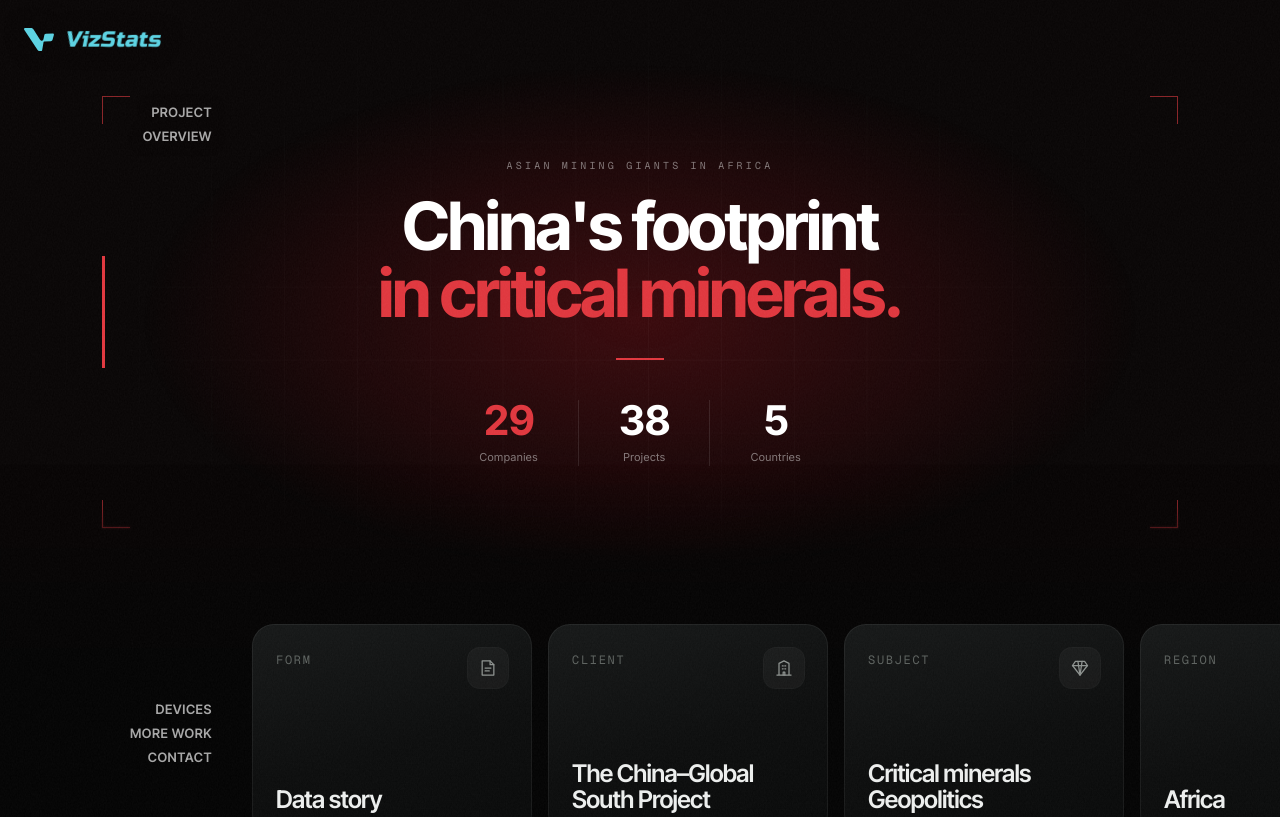
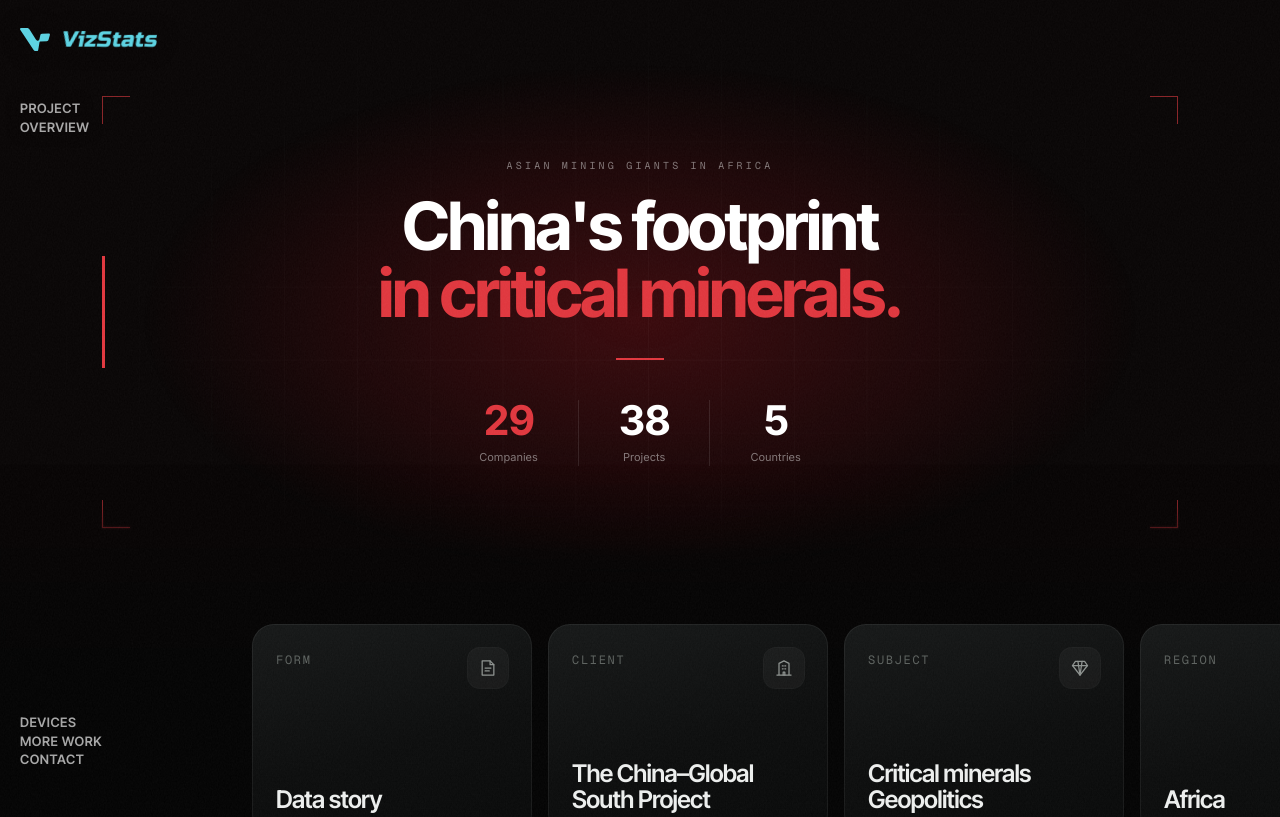
Before and after one commit to IBE-GIDEON/vizstats-product-page, a Next.js app: page /work/asian-mining-giants-in-africa in a window 1280 px wide. Shown: the top 817 px of the page. Built offline with nearby package versions, Linux system fonts and the light colour scheme.

Commit message:
Section index: names flush with the left edge
With the ruler gone, the logo, the small section names and the big
current name all line up at the left edge (20px); the big name's
letters now fly in up the left edge.

Co-Authored-By: Claude Opus 5.5 <noreply@anthropic.com>

```diff
--- a/src/components/site/SectionIndex.tsx
+++ b/src/components/site/SectionIndex.tsx
@@ -37,7 +37,7 @@ const TONE = {
 
 const clamp01 = (v: number) => Math.min(1, Math.max(0, v));
 
-/* ── the big name: its letters fly in along the right edge, turned on their side, then settle ── */
+/* ── the big name: its letters fly in up the left edge, turned on their side, then settle ── */
 
 const word: Variants = {
   enter: {},
@@ -45,7 +45,7 @@ const word: Variants = {
   exit: { opacity: 0, transition: { duration: 0.12 } },
 };
 const letter: Variants = {
-  enter: (dir: number) => ({ opacity: 0, x: 26, y: dir >= 0 ? 150 : -150, rotate: -90 }),
+  enter: (dir: number) => ({ opacity: 0, x: -26, y: dir >= 0 ? 150 : -150, rotate: -90 }),
   show: { opacity: 1, x: 0, y: 0, rotate: 0, transition: { duration: 0.55, ease: EASE } },
 };
 
@@ -64,7 +64,7 @@ function BigName({ text, dir, color }: { text: string; dir: number; color: strin
       {words.map((w, wi) => (
         <span key={wi} className="inline-block whitespace-nowrap">
           {[...w].map((ch, ci) => (
-            <motion.span key={ci} variants={letter} custom={dir} className="inline-block origin-bottom-right">
+            <motion.span key={ci} variants={letter} custom={dir} className="inline-block origin-bottom-left">
               {ch}
             </motion.span>
           ))}
@@ -77,8 +77,8 @@ function BigName({ text, dir, color }: { text: string; dir: number; color: strin
 
 /**
  * Section index, after the reference: the full logo on top; the page's sections listed small,
- * right-aligned — the ones you've passed at the top, the current one big, the ones to come at the
- * bottom. Always open, floating over the full-width page with no background of its own; each part
+ * flush with the left edge: the ones you've passed at the top, the current one big, the ones to
+ * come at the bottom. Always open, floating over the full-width page with no background of its own; each part
  * switches to dark text over light sections so it stays readable. On phones it becomes a slim bar
  * with the logo, the current section and a progress line.
  */
@@ -157,7 +157,7 @@ export default function SectionIndex({ names }: { names: Project["sectionNames"]
       <button
         type="button"
         onClick={() => go(it.i)}
-        className={`pointer-events-auto w-full text-right font-display text-[13px] font-semibold uppercase leading-[1.4] tracking-[0.04em] transition-colors duration-300 focus-visible:outline-none ${tone.small}`}
+        className={`pointer-events-auto block w-fit text-left font-display text-[13px] font-semibold uppercase leading-[1.4] tracking-[0.04em] transition-colors duration-300 focus-visible:outline-none ${tone.small}`}
       >
         {it.name}
       </button>
@@ -173,20 +173,20 @@ export default function SectionIndex({ names }: { names: Project["sectionNames"]
         className="pointer-events-none fixed inset-y-0 left-0 z-40 hidden flex-col lg:flex"
         style={{ width: INDEX_WIDTH }}
       >
-        <Link ref={logoRef} href="/" aria-label="VizStats home" className="pointer-events-auto flex w-fit shrink-0 items-center gap-3 px-6 pb-7 pt-7">
+        <Link ref={logoRef} href="/" aria-label="VizStats home" className="pointer-events-auto flex w-fit shrink-0 items-center gap-3 px-5 pb-7 pt-7">
           <LogoMark size={30} className={`transition-colors duration-300 ${logo.logo}`} />
           <Wordmark className={`!text-[22px] transition-colors duration-300 ${logo.logo}`} />
         </Link>
 
         <div className="relative min-h-0 flex-1 overflow-hidden">
           <LayoutGroup>
-            <nav className="absolute inset-0 flex flex-col px-6 pb-8 pt-5">
+            <nav className="absolute inset-0 flex flex-col px-5 pb-8 pt-5">
               <div ref={topRef}>
                 <ul>{past.map((it) => small(it, top))}</ul>
 
                 {/* the current section, big */}
-                <div className="relative mt-3 min-h-[70px] text-right">
-                  <button type="button" onClick={() => go(current.i)} className="pointer-events-auto w-full text-right" aria-current="location">
+                <div className="relative mt-3 min-h-[70px] text-left">
+                  <button type="button" onClick={() => go(current.i)} className="pointer-events-auto block w-fit text-left" aria-current="location">
                     <span className="sr-only">{current.name}</span>
                     <AnimatePresence mode="wait" initial={false} custom={dir}>
                       <BigName key={current.key} text={current.name} dir={dir} color={top.big} />
```
